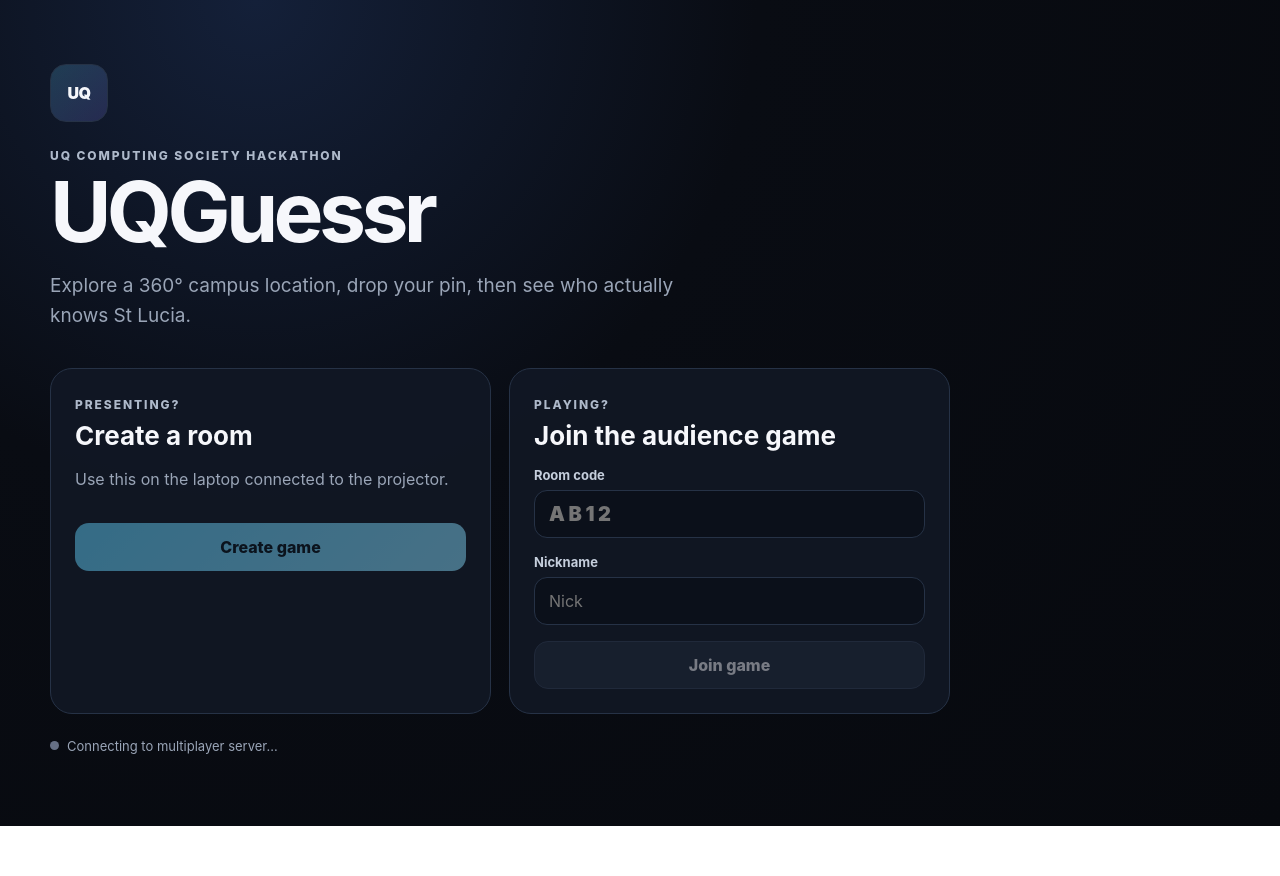
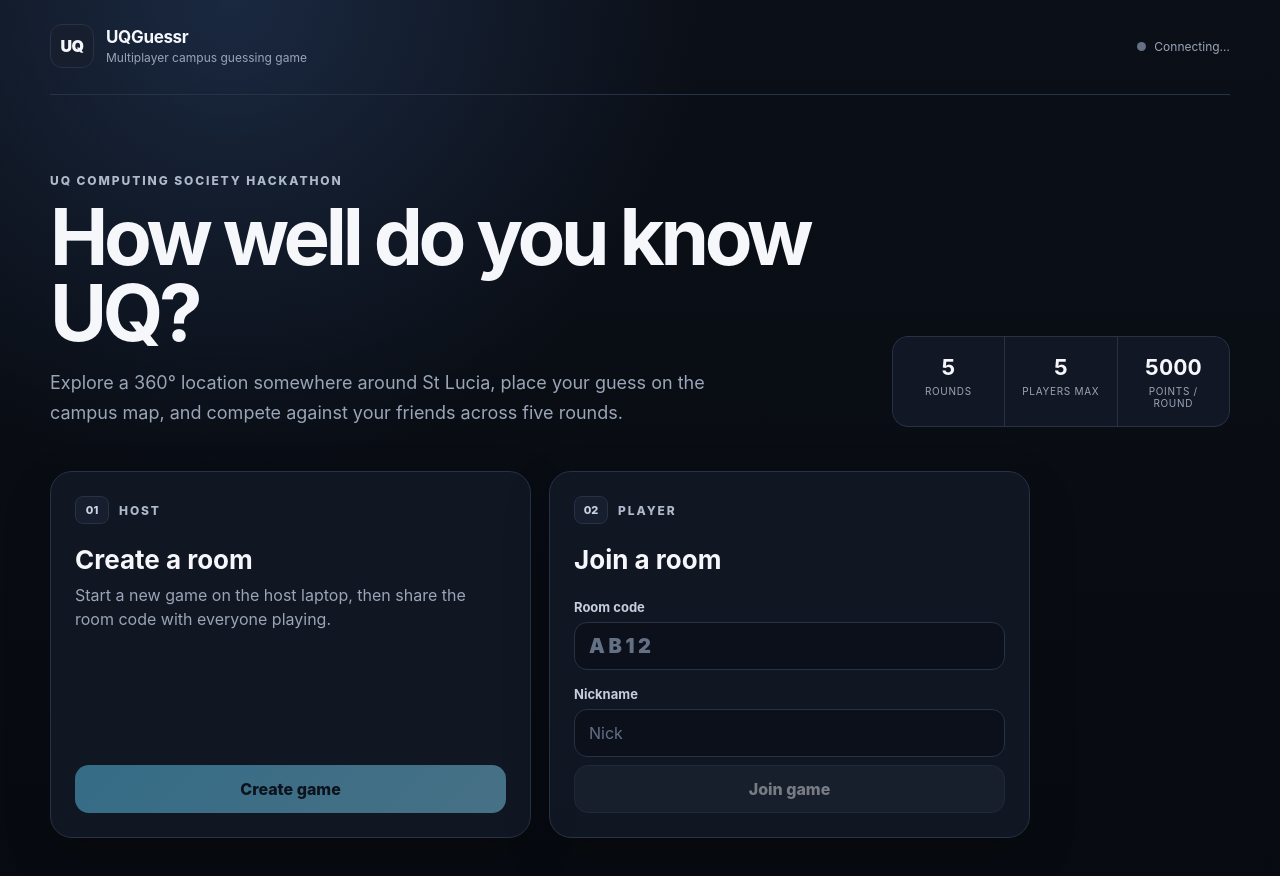
Before and after one commit to rainz728/uqguessr, a Next.js app in the folder client/: page / in a window 1280 px wide. Shown: the top 876 px of the page. Before the commit the page ends 826 px from the top, so only its background shows below. Built offline with nearby package versions, Linux system fonts and the light colour scheme; no server answers.

Commit message:
redesigned ui

```diff
--- a/client/src/components/HomeScreen/HomeScreen.css
+++ b/client/src/components/HomeScreen/HomeScreen.css
@@ -1,45 +1,229 @@
-/* HomeScreen layout */
 .homePage {
-  padding-top: 64px;
+  padding-top: 24px;
 }
 
-/* Hero section */
-.hero {
-  max-width: 780px;
-  margin-bottom: 36px;
+.appHeader {
+  display: flex;
+  align-items: center;
+  justify-content: space-between;
+  gap: 20px;
+  padding-bottom: 26px;
+  border-bottom: 1px solid var(--border);
 }
 
-.hero h1 {
-  margin: 8px 0 12px;
-  font-size: clamp(42px, 8vw, 84px);
-  line-height: .95;
+.brandLockup {
+  display: flex;
+  align-items: center;
+  gap: 12px;
+}
+
+.brandLockup > div:last-child {
+  display: flex;
+  flex-direction: column;
+  gap: 3px;
+}
+
+.brandLockup strong {
+  font-size: 17px;
+  letter-spacing: -.02em;
+}
+
+.brandLockup span {
+  color: var(--muted);
+  font-size: 12px;
+}
+
+.brandMark {
+  width: 44px;
+  height: 44px;
+  display: grid;
+  place-items: center;
+  border: 1px solid var(--border);
+  border-radius: 12px;
+  font-weight: 900;
+  letter-spacing: -.04em;
+  background: var(--panel-2);
+}
+
+.headerConnection {
+  display: flex;
+  align-items: center;
+  gap: 8px;
+  color: var(--muted);
+  font-size: 12px;
+}
+
+.homeHero {
+  display: grid;
+  grid-template-columns: minmax(0, 1.4fr) minmax(280px, .6fr);
+  align-items: end;
+  gap: 52px;
+  padding: 74px 0 44px;
+}
+
+.homeHero h1 {
+  max-width: 800px;
+  margin: 10px 0 16px;
+  font-size: clamp(44px, 7vw, 78px);
+  line-height: .98;
   letter-spacing: -.055em;
 }
 
-.hero p {
+.homeHero p {
+  max-width: 710px;
+  margin: 0;
   color: var(--muted);
-  font-size: 19px;
-  line-height: 1.6;
-  max-width: 680px;
+  font-size: 18px;
+  line-height: 1.65;
 }
 
-/* Branding */
-.brandMark {
-  width: 58px;
-  height: 58px;
+.gameSummary {
+  display: grid;
+  grid-template-columns: repeat(3, 1fr);
+  gap: 1px;
+  overflow: hidden;
+  border: 1px solid var(--border);
+  border-radius: 16px;
+  background: var(--border);
+}
+
+.gameSummary > div {
+  min-width: 0;
+  padding: 17px 12px;
+  background: var(--panel);
+  text-align: center;
+}
+
+.gameSummary strong,
+.gameSummary span {
+  display: block;
+}
+
+.gameSummary strong {
+  font-size: 22px;
+  font-variant-numeric: tabular-nums;
+}
+
+.gameSummary span {
+  margin-top: 5px;
+  color: var(--muted);
+  font-size: 10px;
+  text-transform: uppercase;
+  letter-spacing: .07em;
+}
+
+.entryGrid {
+  display: grid;
+  grid-template-columns: repeat(2, minmax(0, 1fr));
+  gap: 18px;
+  max-width: 980px;
+}
+
+.entryCard {
+  display: flex;
+  flex-direction: column;
+  min-height: 360px;
+}
+
+.entryCardTopline {
+  display: flex;
+  align-items: center;
+  gap: 10px;
+  margin-bottom: 20px;
+}
+
+.entryNumber {
   display: grid;
   place-items: center;
+  width: 34px;
+  height: 28px;
+  border-radius: 8px;
+  background: var(--panel-2);
   border: 1px solid var(--border);
-  border-radius: 16px;
-  margin-bottom: 22px;
-  font-weight: 900;
-  letter-spacing: -.04em;
-  background: linear-gradient(135deg, rgba(98,212,255,.2), rgba(138,125,255,.18));
+  color: #cad4e2;
+  font-size: 11px;
+  font-weight: 800;
 }
 
-/* Responsive */
-@media (max-width: 560px) {
-  .hero h1 {
-    font-size: 52px;
+.entryCard h2 {
+  margin: 0 0 8px;
+}
+
+.entryCard .muted {
+  margin: 0;
+}
+
+.entryCard .fullButton {
+  margin-top: auto;
+}
+
+.joinFields {
+  margin-bottom: 8px;
+}
+
+@media (max-width: 900px) {
+  .homeHero {
+    grid-template-columns: 1fr;
+    gap: 28px;
+    padding-top: 48px;
+  }
+
+  .gameSummary {
+    max-width: 520px;
+  }
+
+  .entryGrid {
+    grid-template-columns: 1fr;
+    max-width: 680px;
+  }
+
+  .entryCard {
+    min-height: 0;
+  }
+
+  .entryCard .fullButton {
+    margin-top: 22px;
   }
 }
+
+@media (max-width: 560px) {
+  .appHeader {
+    align-items: flex-start;
+  }
+
+  .brandLockup span {
+    display: none;
+  }
+
+  .headerConnection {
+    padding-top: 7px;
+  }
+
+  .homeHero {
+    padding: 38px 0 28px;
+  }
+
+  .homeHero h1 {
+    font-size: 48px;
+  }
+
+  .homeHero p {
+    font-size: 16px;
+  }
+
+  .gameSummary {
+    grid-template-columns: 1fr;
+  }
+
+  .gameSummary > div {
+    display: flex;
+    align-items: baseline;
+    justify-content: space-between;
+    padding: 13px 14px;
+    text-align: left;
+  }
+
+  .gameSummary span {
+    margin-top: 0;
+  }
+}
--- a/client/src/components/HomeScreen/HomeScreen.js
+++ b/client/src/components/HomeScreen/HomeScreen.js
@@ -14,18 +14,58 @@
 
   return (
     <main className="pageShell homePage">
-      <section className="hero">
+      <header className="appHeader">
+        <div className="brandLockup">
           <div className="brandMark">UQ</div>
+          <div>
+            <strong>UQGuessr</strong>
+            <span>Multiplayer campus guessing game</span>
+          </div>
+        </div>
+
+        <div className="headerConnection">
+          <span className={connected ? "statusDot online" : "statusDot"} />
+          {connected ? "Server connected" : "Connecting…"}
+        </div>
+      </header>
+
+      <section className="homeHero">
+        <div>
           <span className="eyebrow">UQ COMPUTING SOCIETY HACKATHON</span>
-        <h1>UQGuessr</h1>
-        <p>Explore a 360° campus location, drop your pin, then see who actually knows St Lucia.</p>
+          <h1>How well do you know UQ?</h1>
+          <p>
+            Explore a 360° location somewhere around St Lucia, place your guess on
+            the campus map, and compete against your friends across five rounds.
+          </p>
+        </div>
+
+        <div className="gameSummary" aria-label="Game format">
+          <div>
+            <strong>5</strong>
+            <span>Rounds</span>
+          </div>
+          <div>
+            <strong>5</strong>
+            <span>Players max</span>
+          </div>
+          <div>
+            <strong>5000</strong>
+            <span>Points / round</span>
+          </div>
+        </div>
       </section>
 
-      <div className="twoCol entryGrid">
-        <section className="card">
-          <span className="eyebrow">PRESENTING?</span>
+      <section className="entryGrid">
+        <article className="card entryCard">
+          <div className="entryCardTopline">
+            <span className="entryNumber">01</span>
+            <span className="eyebrow">HOST</span>
+          </div>
           <h2>Create a room</h2>
-          <p className="muted">Use this on the laptop connected to the projector.</p>
+          <p className="muted">
+            Start a new game on the host laptop, then share the room code with
+            everyone playing.
+          </p>
           <button
             className="primaryButton fullButton"
             type="button"
@@ -34,11 +74,16 @@
           >
             Create game
           </button>
-        </section>
+        </article>
 
-        <section className="card">
-          <span className="eyebrow">PLAYING?</span>
-          <h2>Join the audience game</h2>
+        <article className="card entryCard joinCard">
+          <div className="entryCardTopline">
+            <span className="entryNumber">02</span>
+            <span className="eyebrow">PLAYER</span>
+          </div>
+          <h2>Join a room</h2>
+
+          <div className="joinFields">
             <label className="fieldLabel" htmlFor="room-code">Room code</label>
             <input
               id="room-code"
@@ -46,10 +91,17 @@
               value={code}
               maxLength={4}
               placeholder="AB12"
+              autoComplete="off"
               onChange={(e) =>
-              setCode(e.target.value.toUpperCase().replace(/[^A-Z0-9]/g, "").slice(0, 4))
+                setCode(
+                  e.target.value
+                    .toUpperCase()
+                    .replace(/[^A-Z0-9]/g, "")
+                    .slice(0, 4)
+                )
               }
             />
+
             <label className="fieldLabel" htmlFor="nickname">Nickname</label>
             <input
               id="nickname"
@@ -57,8 +109,11 @@
               value={nickname}
               maxLength={18}
               placeholder="Nick"
+              autoComplete="off"
               onChange={(e) => setNickname(e.target.value)}
             />
+          </div>
+
           <button
             className="secondaryButton fullButton"
             type="button"
@@ -67,13 +122,8 @@
           >
             Join game
           </button>
+        </article>
       </section>
-      </div>
-
-      <div className="connectionBar">
-        <span className={connected ? "statusDot online" : "statusDot"} />
-        {connected ? "Multiplayer server connected" : "Connecting to multiplayer server…"}
-      </div>
 
       {error ? <div className="errorBanner">{error}</div> : null}
     </main>
--- a/client/src/components/Lobby/PlayerList.js
+++ b/client/src/components/Lobby/PlayerList.js
@@ -2,7 +2,10 @@
   return (
     <div className="playerList">
       {players.length === 0 ? (
-        <p className="muted">Waiting for players…</p>
+        <div className="emptyPlayerState">
+          <strong>No players yet</strong>
+          <span>Waiting for someone to join the room.</span>
+        </div>
       ) : (
         players.map((p, index) => (
           <div className="playerRow" key={p.clientId}>
@@ -12,8 +15,8 @@
               <span>{p.connected ? "Connected" : "Disconnected"}</span>
             </div>
             {showRound ? (
-              <div className="playerRoundStatus">
-                {p.hasGuessed ? "✓ Submitted" : "Waiting"}
+              <div className={`playerRoundStatus${p.hasGuessed ? " submitted" : ""}`}>
+                {p.hasGuessed ? "Submitted" : "Waiting"}
               </div>
             ) : null}
             <strong className="scoreNumber">{p.totalScore.toLocaleString()}</strong>
--- a/client/src/components/Lobby/QrJoin.js
+++ b/client/src/components/Lobby/QrJoin.js
@@ -12,11 +12,15 @@
 
   return (
     <div className="qrCard">
-      {url ? <QRCodeSVG value={url} size={150} level="M" includeMargin /> : null}
-      <div>
+      <div className="qrCodeFrame">
+        {url ? <QRCodeSVG value={url} size={166} level="M" includeMargin /> : null}
+      </div>
+      <div className="qrDetails">
         <span className="eyebrow">ROOM CODE</span>
         <div className="roomCode">{code}</div>
-        <p className="muted">Scan the QR code or enter the code on another phone.</p>
+        <p className="muted">
+          Scan the QR code on your phone, or open UQGuessr and enter this code manually.
+        </p>
       </div>
     </div>
   );
--- a/client/src/styles/globals.css
+++ b/client/src/styles/globals.css
@@ -292,3 +292,50 @@
     grid-template-columns: 34px minmax(0,1fr) auto;
   }
 }
+
+/* ===========================
+   UI foundation polish
+   =========================== */
+body {
+  background:
+    radial-gradient(circle at 18% 0%, rgba(31, 49, 78, .75) 0%, transparent 34%),
+    linear-gradient(180deg, #0b0f17 0%, #070a10 100%);
+}
+
+.card {
+  box-shadow: 0 18px 50px rgba(0, 0, 0, .16);
+}
+
+.primaryButton,
+.secondaryButton {
+  transition: transform .12s ease, opacity .12s ease, border-color .12s ease, background .12s ease;
+}
+
+.primaryButton:not(:disabled):hover {
+  transform: translateY(-1px);
+}
+
+.secondaryButton:not(:disabled):hover {
+  border-color: #4a5870;
+  background: #263247;
+}
+
+.textInput::placeholder {
+  color: #637086;
+}
+
+.playerIdentity span {
+  margin-top: 3px;
+  color: var(--muted);
+  font-size: 12px;
+}
+
+@media (max-width: 560px) {
+  .pageShell {
+    width: min(100% - 18px, 760px);
+  }
+
+  .card {
+    padding: 16px;
+  }
+}
```
Also changed, not shown: client/src/components/Lobby/Lobby.css (+170 -31 lines), client/src/components/Lobby/Lobby.js (+40 -13 lines). Lines whose indentation alone changed are shown as unchanged.
